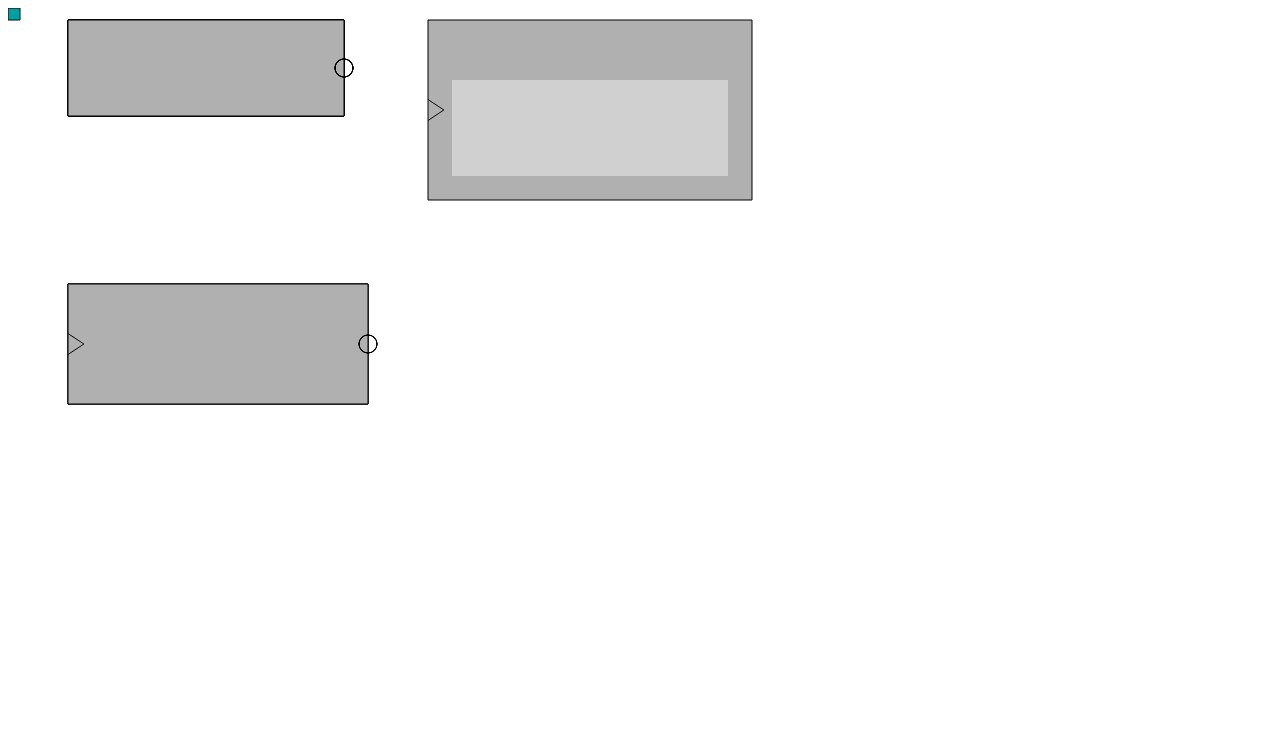
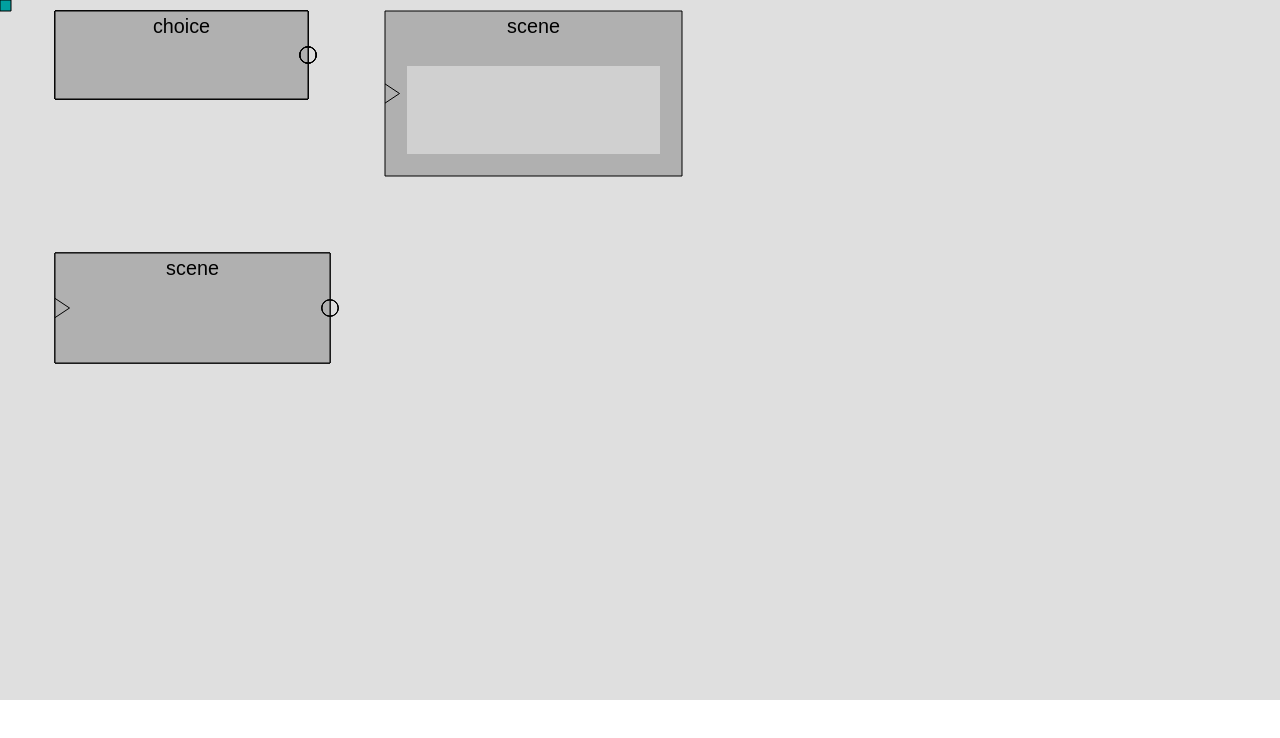
Before and after one commit to AdrianMargel/adventure-game-builder, a plain HTML site: page builder/builder.html in a window 1280 px wide. Drawn offline with Linux system fonts and the light colour scheme.

Commit message:
improved builder

```diff
--- a/builder/builder.html
+++ b/builder/builder.html
@@ -3,6 +3,8 @@
 <head>
 	<meta charset="utf-8">
 	<title></title>
+
+	<link rel="stylesheet" href="style.css">
 </head>
 <body>
 	<canvas id="canvas" width="800" height="800"></canvas>
--- a/builder/builder.js
+++ b/builder/builder.js
@@ -342,7 +342,7 @@ class Box{
       drawLine(tri1.x,tri1.y,tri3.x,tri3.y);
     }
     fill("#000000");
-    drawText(this.type,this.pos.x+this.size.x/2,this.pos.y+20,18);
+    drawText(this.type,this.pos.x+this.size.x/2,this.pos.y+20);
   }
 }
 
@@ -434,7 +434,11 @@ function noStroke(){
 }
 
 
-function drawText(text,x,y,size){
+function drawText(text,x,y){
+  ctx.fillStyle = fillVar;
+  ctx.font = 18*zoom+"px Arial";
+  ctx.textAlign = "center";
+  ctx.fillText(text, x*zoom+cam.x,y*zoom+cam.y);
   //textAlign(CENTER);
   //textSize(size*zoom);
   //text(text,x*zoom+cam.x,y*zoom+cam.y);
@@ -465,6 +469,14 @@ function drawCircle(x, y, d){
   ctx.stroke();
   //ellipse(x*zoom+cam.x,y*zoom+cam.y,w*zoom,h*zoom);
 }
+function drawBackground(){
+  let canvasSize = canvas.getBoundingClientRect();
+  ctx.fillStyle = fillVar;
+  ctx.beginPath();
+  ctx.rect(0,0,canvasSize.width,canvasSize.height);
+  ctx.fill();
+  //ctx.fillRect(x*zoom+cam.x,y*zoom+cam.y,w*zoom,h*zoom);
+}
 
 var allBoxes=[];
 var allCons=[];
@@ -477,7 +489,7 @@ var nodeSize=15;
 var marginX=20;
 var marginY=20;
 
-var zoomBase=1.2;
+var zoomBase=1.1;
 var zoomExp=1;
 var zoom=Math.pow(zoomBase,zoomExp);
 var cam=new Vector(0,0);
@@ -501,8 +513,13 @@ setInterval(()=>{draw()},framerate);
 document.onmousemove = handleMouseMove;
 document.onmousedown = mousePressed;
 document.onmouseup = mouseReleased;
+canvas.onwheel = wheelMoved;
+document.onkeypress=keyPressed;
+document.onkeyup=keyReleased;
+window.addEventListener("resize", resize);
 
 function setup(){
+  resize();
   noStroke();
   noFill();
   //size(800,800);
@@ -520,7 +537,7 @@ function setup(){
   allBoxes.push(new Box(new Vector(50,10),new Vector(230,80),"choice",true,false));
 
   let template=new Slot(new Vector(0,0),new Vector(230,80),"choice");
-  allBoxes.push(new InfiniteBox(new Vector(350,10),new Vector(230,80),"test",false,true,template,50));
+  allBoxes.push(new InfiniteBox(new Vector(350,10),new Vector(230,80),"scene",false,true,template,50));
 
   initCons();
 }
@@ -528,8 +545,8 @@ function draw(){
   //println(frameRate);
   //background(255);
   noStroke();
-  fill("#ffffff");
-  drawRect(0,0,800,800);
+  fill("#DfDfDf");
+  drawBackground();
   if(selected!=null){
     let toSet=getMouse();
     toSet.subVec(grabPos);
@@ -569,7 +586,11 @@ function draw(){
   fill("#00A0A0");
   drawRect(getMouse().x,getMouse().y,10,10);
 }
-
+function resize(){
+  console.log(canvas,window);
+  canvas.width = window.innerWidth;
+  canvas.height = window.innerHeight-100;
+}
 function mousePressed(){
   mouseDown(getMouse());
 }
@@ -664,7 +685,9 @@ function getOverCon(pos){
   return null;
 }
 
-function keyPressed(key){
+function keyPressed(event){
+  console.log(event);
+  let key=event.key;
   if(key=='w'||key=='W'){
     WDown=true;
   }
@@ -678,7 +701,9 @@ function keyPressed(key){
     DDown=true;
   }
 }
-function keyReleased(key){
+function keyReleased(event){
+  console.log(event);
+  let key=event.key;
   if(key=='w'||key=='W'){
     WDown=false;
   }
@@ -692,14 +717,13 @@ function keyReleased(key){
     DDown=false;
   }
 }
-function mouseWheel(e) {
-  zoomExp-=e;
+function wheelMoved(event) {  zoomExp-=event.deltaY;
 
-  //cam.subVec(new Vector(mouseX,mouseY));
+  cam.subVec(new Vector(realMouse));
   cam.sclVec(1/zoom);
-  zoom=pow(zoomBase,zoomExp);
+  zoom=Math.pow(zoomBase,zoomExp);
   cam.sclVec(zoom);
-  //cam.addVec(new Vector(mouseX,mouseY));
+  cam.addVec(new Vector(realMouse));
 }
 
 function remove(arr,toRemove){
--- /dev/null
+++ b/builder/style.css
@@ -0,0 +1,3 @@
+body{
+	margin: 0;
+}
```
